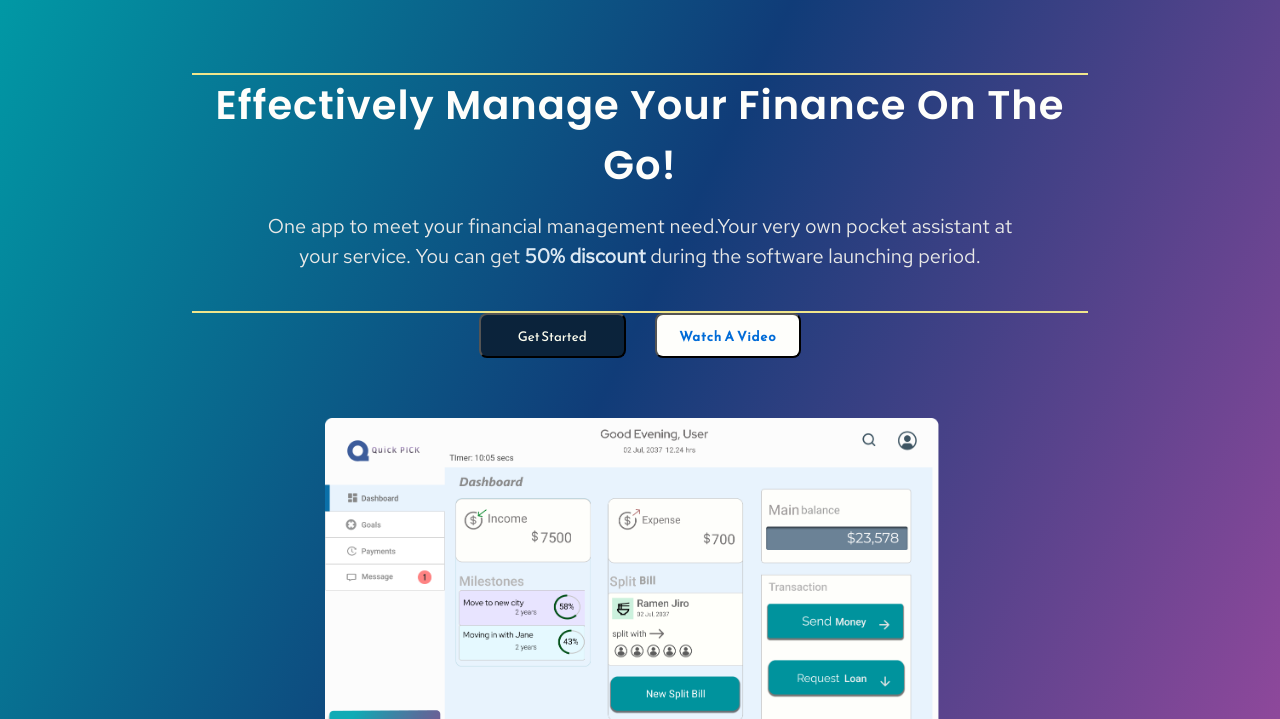
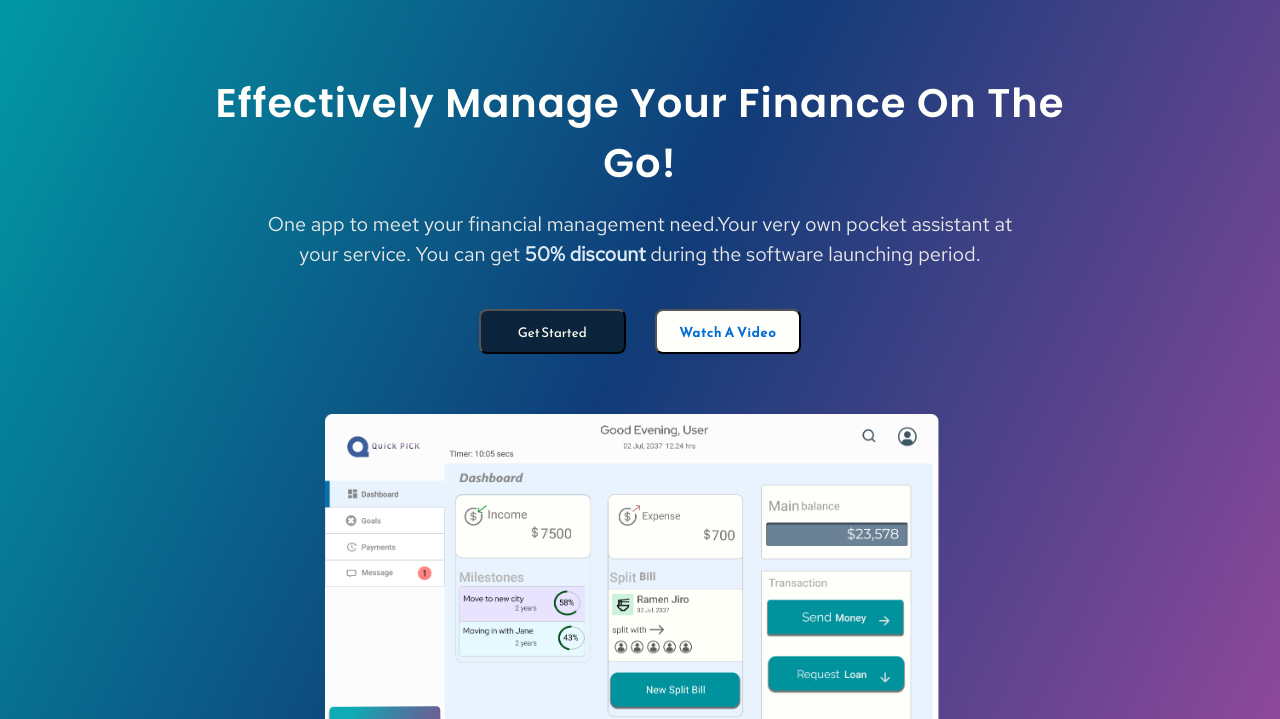
Before and after one commit to NafiurSiddiqui/Qpick_Landing-Page, a website built with Parcel: page index.html in a window 1280 px wide. Shown: the part 81-800 px from the top of the page. Built offline with nearby package versions, Linux system fonts and the light colour scheme.

Commit message:
deleted unnecessary files

```diff
--- a/src/sass/_featuresSection.scss
+++ b/src/sass/_featuresSection.scss
@@ -1,7 +1,7 @@
 @import url('https://fonts.googleapis.com/css2?family=Parisienne&display=swap');
 
 .features {
-  // height: 110vh;
+
   padding: 4em;
   position: relative;
   @include flexCentered;
--- a/src/sass/heroSection.scss
+++ b/src/sass/heroSection.scss
@@ -18,7 +18,7 @@
 		width: 100%;
 
 		&-headers {
-			@include sectionBorderTest;
+
 			@include flexCentered;
 			flex-direction: column;
 
```
Also changed, not shown: src/assets/software.svg (deleted).
